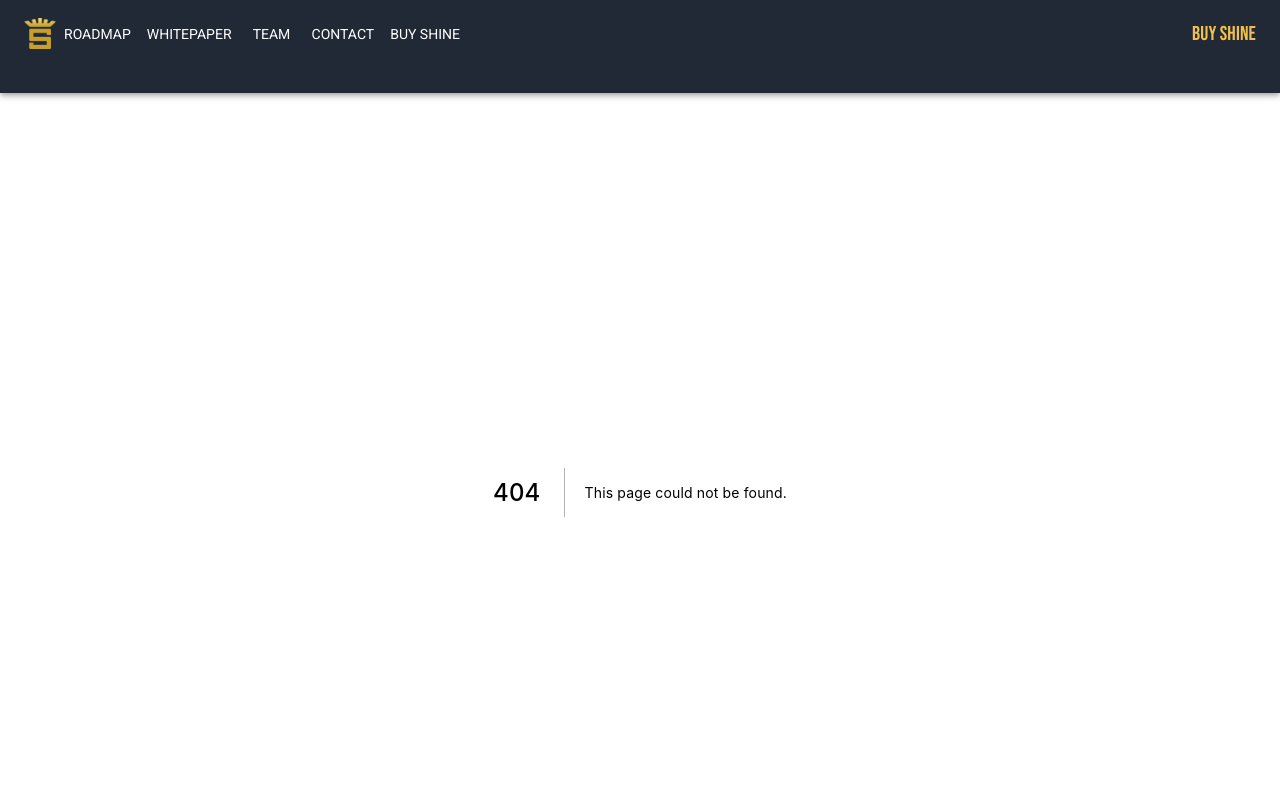
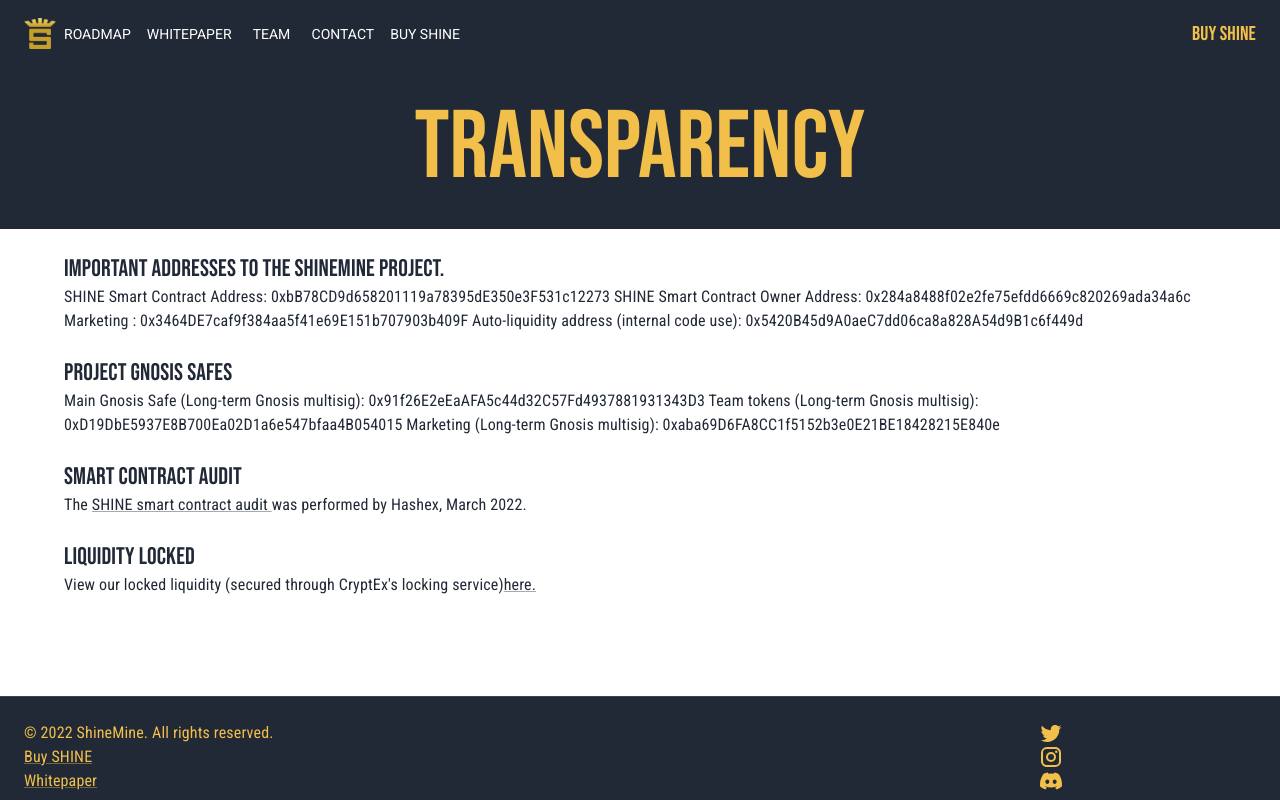
Before and after one commit to Joshuatanderson/shine-site-0, a Next.js app: page /transparency in a window 1280 px wide. Before the commit this address had no page. Shown: the top 800 px of the page. Built offline with nearby package versions, Linux system fonts and the light colour scheme.

Commit message:
feat: add transparency page

```diff
--- /dev/null
+++ b/pages/transparency.tsx
@@ -0,0 +1,90 @@
+import React from "react";
+
+import { ThemeProvider } from "@emotion/react";
+import { Container, Grid, ScopedCssBaseline, Typography } from "@mui/material";
+
+import TitleBar from "../components/TitleBar";
+import Link from "../components/Link";
+import { darkTheme, lightTheme } from "../styles/theme";
+
+const classes = {
+    body: {
+        whiteSpace: "pre-wrap",
+    },
+};
+
+const Transparency = () => {
+    return (
+        <>
+            <ThemeProvider theme={darkTheme}>
+                <ScopedCssBaseline>
+                    <TitleBar title="Transparency" />
+                </ScopedCssBaseline>
+            </ThemeProvider>
+            <ThemeProvider theme={lightTheme}>
+                <ScopedCssBaseline>
+                    <Container sx={{ paddingBottom: "48px" }}>
+                        <Grid container item xs={12} spacing={3}>
+                            <Grid item xs={12}>
+                                <Typography variant="h5">
+                                    Important addresses to the ShineMine
+                                    project.
+                                </Typography>
+                                <Typography variant="body1" sx={classes.body}>
+                                    SHINE Smart Contract Address:
+                                    0xbB78CD9d658201119a78395dE350e3F531c12273
+                                    SHINE Smart Contract Owner Address:
+                                    0x284a8488f02e2fe75efdd6669c820269ada34a6c
+                                    Marketing :
+                                    0x3464DE7caf9f384aa5f41e69E151b707903b409F
+                                    Auto-liquidity address (internal code use):
+                                    0x5420B45d9A0aeC7dd06ca8a828A54d9B1c6f449d
+                                </Typography>
+                            </Grid>
+                            <Grid item xs={12}>
+                                <Typography variant="h5">
+                                    Project Gnosis Safes
+                                </Typography>
+                                <Typography variant="body1" sx={classes.body}>
+                                    Main Gnosis Safe (Long-term Gnosis
+                                    multisig):
+                                    0x91f26E2eEaAFA5c44d32C57Fd4937881931343D3
+                                    Team tokens (Long-term Gnosis multisig):
+                                    0xD19DbE5937E8B700Ea02D1a6e547bfaa4B054015
+                                    Marketing (Long-term Gnosis multisig):
+                                    0xaba69D6FA8CC1f5152b3e0E21BE18428215E840e
+                                </Typography>
+                            </Grid>
+                            <Grid item xs={12}>
+                                <Typography variant="h5">
+                                    Smart Contract Audit
+                                </Typography>
+                                <Typography variant="body1" sx={classes.body}>
+                                    The{" "}
+                                    <Link href="https://storageapi.fleek.co/joshuatanderson-team-bucket/ShineMine_hashex_final_audit.pdf">
+                                        SHINE smart contract audit{" "}
+                                    </Link>
+                                    was performed by Hashex, March 2022.
+                                </Typography>
+                            </Grid>
+                            <Grid item xs={12}>
+                                <Typography variant="h5">
+                                    Liquidity locked
+                                </Typography>
+                                <Typography variant="body1" sx={classes.body}>
+                                    View our locked liquidity (secured through
+                                    CryptEx&apos;s locking service)
+                                    <Link href="https://cryptexlock.me/pair/56/0x1c05535C3f51b6C4Eb3aB86Cd3B8Be64271B2564">
+                                        here.
+                                    </Link>
+                                </Typography>
+                            </Grid>
+                        </Grid>
+                    </Container>
+                </ScopedCssBaseline>
+            </ThemeProvider>
+        </>
+    );
+};
+
+export default Transparency;
```
